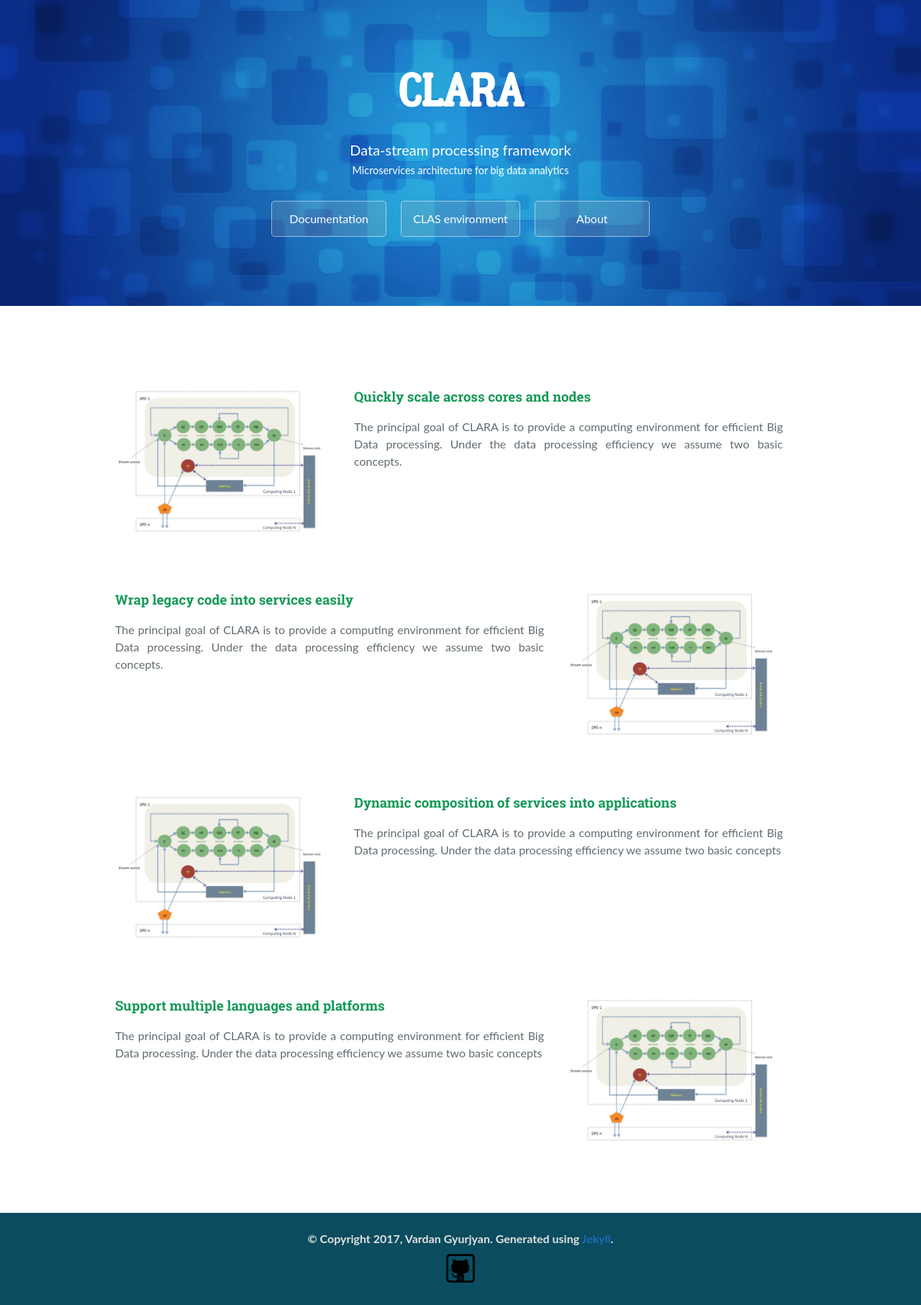
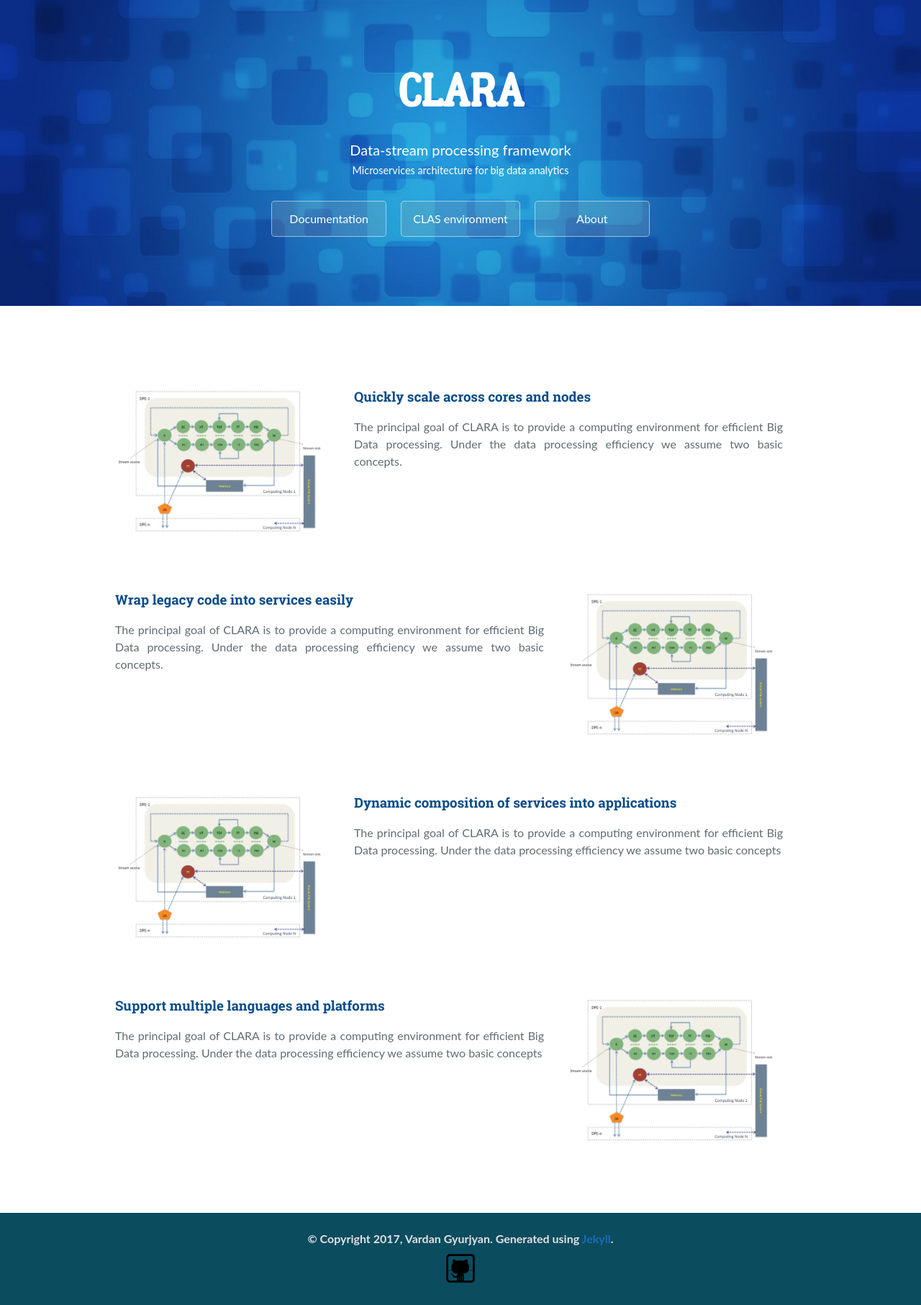
Before and after one commit to JeffersonLab/clara-docs, a Jekyll site: the page built from index.html, in a window 1280 px wide. Shown: the whole page at 72% size. Built offline with Jekyll 4.4.1, drawn with Linux system fonts in a browser that asks for light colours.

Commit message:
Change titles color
Color combination of titles and header.

```diff
--- a/css/cayman.css
+++ b/css/cayman.css
@@ -502,7 +502,7 @@
   margin-bottom: 1rem;
   font-weight: normal;
   font-family: titlesFont;
-  color: #159957;
+  color: #084B8A;
 }
 .content h1 {
   margin-top: 0;
@@ -660,7 +660,7 @@
 }
 .current {
   font-weight: bold;
-  color: #088A08;
+  color: #0B4C5F;
 }
 .align-center {
   display: block;
```
